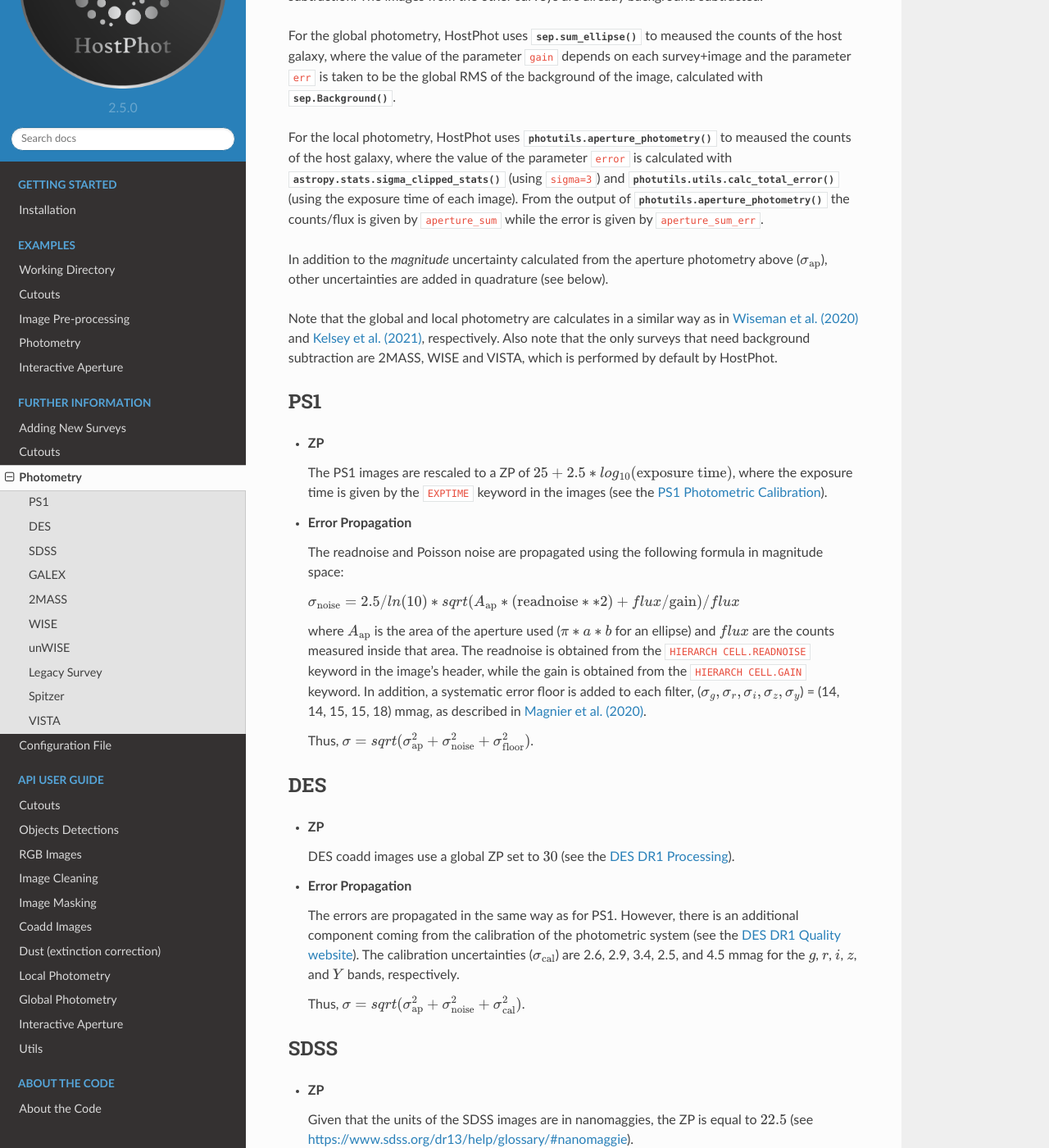
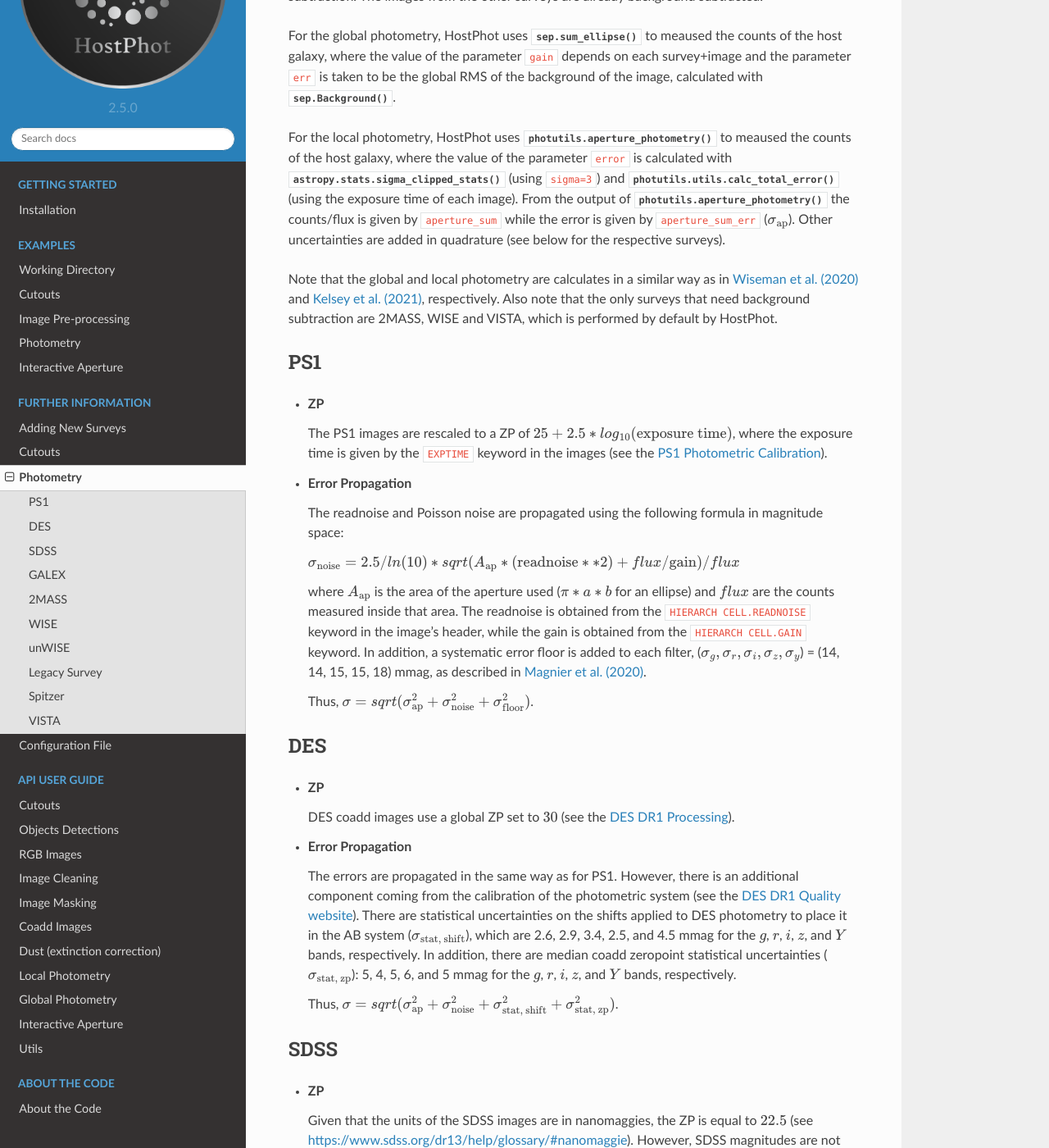
Before and after one commit to temuller/hostphot, a Sphinx documentation site: the page built from docs/further_information/photometry.rst, in a window 1280 px wide and 1400 px high, scrolled down 368 px. Shown: the whole window at 82% size. Built offline with Sphinx 7.4.7 and the Read the Docs theme 2.0.0, drawn with Linux system fonts in a browser that asks for light colours; pages that are not in the unit, such as notebooks, are missing from menus; some of the changed text lies outside the part shown.

Commit message:
update with v2.5.0 and extensive example

```diff
--- a/docs/api/image_cleaning.rst
+++ b/docs/api/image_cleaning.rst
@@ -3,5 +3,5 @@
 Image Cleaning
 ==============
 
-.. auromodule:: hostphot.image_cleaning
+.. automodule:: hostphot.image_cleaning
    :members:
--- a/docs/examples/photometry_example.rst
+++ b/docs/examples/photometry_example.rst
@@ -25,7 +25,7 @@ Local photometry can be obtained for the downloaded images. For this, a circular
 	                     	     save_plots=True)
 
 
-``results`` is a dictionary with the photometry (magnitudes) of the filters used. Note that the coordinates are at the position of the object (``SN2004eo``). The cosmology can be changed with :func:`lp.choose_cosmology()`. Setting ``use_mask=True`` tells HostPhot to used the masked images previously created (see :ref:`Image Pre-processing <preprocessing>`) and setting ``save_plots=True`` provides output plots with the images and the apertures used, which are saved under the object's directory.
+``results`` is a dictionary with the photometry (flux and magnitudes) of the filters used (the results are saved into a CSV file). Note that the coordinates are at the position of the object (``SN2004eo``). The cosmology can be changed with :func:`lp.choose_cosmology()`. Setting ``use_mask=True`` tells HostPhot to used the masked images previously created (see :ref:`Image Pre-processing <preprocessing>`) and setting ``save_plots=True`` provides output plots with the images and the apertures used, which are saved under the object's directory.
 
 Image with local aperture:
 
--- a/docs/examples/preprocessing.rst
+++ b/docs/examples/preprocessing.rst
@@ -41,8 +41,8 @@ Some low-redshift galaxy can have foreground stars "sitting" on top of them. Hos
                 	    common_params=coadd_mask_params)
 
 
-Note that the host-galaxy coordinates need to be provided so HostPhot knows which object not to mask out. The steps above create masked fits images, in this case, with the names ``masked_PS1_<filter>.fits``. See below an exmaple of this mask applied:
+Note that the host-galaxy coordinates need to be provided so HostPhot knows which object not to mask out. The steps above create masked fits images, in this case, with the names ``masked_PS1_<filter>.fits``. See below an example of this mask applied:
 
 .. image:: static/mask.png
 
-If the user is not happy with the result of the masking, there are a few parameters that can be adjusted. For instance, ``threshold`` sets the threshold (how many sigmas above the background noise) used by ``sep`` for detecting objects. Lowering it will allow the detection of fainter objects. ``sigma`` is the width of the gaussian used for convolving the image and masking the detected objects. If ``crossmatch`` is set to ``True``, the detected objects are cross-matched with the Gaia catalog and only those in common are kept. This is useful for very nearby host galaxies (e.g. that of SN 2011fe) so the structures of the galaxy are not maked out, artificially lowering its flux. Note that the images can be background subtracted by setting ``bkg_sub=True``, although this is only needed for ``2MASS``, ``WISE`` and ``VISTA`` images only.
+If the user is not happy with the result of the masking, there are a few parameters that can be adjusted. For instance, ``threshold`` sets the threshold (how many sigmas above the background noise) used by ``sep`` for detecting objects. Lowering it will allow the detection of fainter objects. ``sigma`` is the width of the gaussian used for convolving the image and masking the detected objects. If ``crossmatch`` is set to ``True``, the detected objects are cross-matched with the Gaia catalog and only those in common are kept. This is useful for very nearby host galaxies (e.g. that of SN 2011fe) so the structures of the galaxy are not maked out, artificially lowering its flux. Note that the images can be background subtracted by setting ``bkg_sub=True``, although this is only needed for ``2MASS``, ``WISE`` and ``VISTA`` images only. Also note that the mask parameters are saved into a pickle file by default.
--- a/docs/examples/work_dir.rst
+++ b/docs/examples/work_dir.rst
@@ -14,7 +14,7 @@ HostPhot relies on the same working directory accross different modules and func
 
 .. code:: python
 
-	Hostphot version: 2.1.1
+	Hostphot version: 2.5.0
 	Working directory: images
 
 
--- a/docs/further_information/photometry.rst
+++ b/docs/further_information/photometry.rst
@@ -13,9 +13,7 @@ However, the error propagation can be a lot more problematic for some surveys.
 
 For the global photometry, HostPhot uses :func:`sep.sum_ellipse()` to meaused the counts of the host galaxy, where the value of the parameter ``gain`` depends on each survey+image and the parameter ``err`` is taken to be the global RMS of the background of the image, calculated with :func:`sep.Background()`.
 
-For the local photometry, HostPhot uses :func:`photutils.aperture_photometry()` to meaused the counts of the host galaxy, where the value of the parameter ``error`` is calculated with :func:`astropy.stats.sigma_clipped_stats` (using ``sigma=3``) and :func:`photutils.utils.calc_total_error` (using the exposure time of each image). From the output of :func:`photutils.aperture_photometry()` the counts/flux is given by ``aperture_sum`` while the error is given by ``aperture_sum_err``.
-
-In addition to the `magnitude` uncertainty calculated from the aperture photometry above (:math:`\sigma_{\text{ap}}`), other uncertainties are added in quadrature (see below).
+For the local photometry, HostPhot uses :func:`photutils.aperture_photometry()` to meaused the counts of the host galaxy, where the value of the parameter ``error`` is calculated with :func:`astropy.stats.sigma_clipped_stats` (using ``sigma=3``) and :func:`photutils.utils.calc_total_error` (using the exposure time of each image). From the output of :func:`photutils.aperture_photometry()` the counts/flux is given by ``aperture_sum`` while the error is given by ``aperture_sum_err`` (:math:`\sigma_{\text{ap}}`). Other uncertainties are added in quadrature (see below for the respective surveys).
 
 Note that the global and local photometry are calculates in a similar way as in `Wiseman et al. (2020) <https://ui.adsabs.harvard.edu/abs/2020MNRAS.495.4040W/abstract>`_ and `Kelsey et al. (2021)  <https://ui.adsabs.harvard.edu/abs/2021MNRAS.501.4861K/abstract>`_, respectively. Also note that the only surveys that need background subtraction are 2MASS, WISE and VISTA, which is performed by default by HostPhot.
 
@@ -48,9 +46,9 @@ DES
 
 * **Error Propagation**
 
-  The errors are propagated in the same way as for PS1. However, there is an additional component coming from the calibration of the photometric system (see the `DES DR1 Quality website <https://des.ncsa.illinois.edu/releases/dr1/dr1-docs/quality>`_). The calibration uncertainties (:math:`\sigma_{\text{cal}}`) are 2.6, 2.9, 3.4, 2.5, and 4.5 mmag for the :math:`g`, :math:`r`, :math:`i`, :math:`z`, and :math:`Y` bands, respectively.
+  The errors are propagated in the same way as for PS1. However, there is an additional component coming from the calibration of the photometric system (see the `DES DR1 Quality website <https://des.ncsa.illinois.edu/releases/dr1/dr1-docs/quality>`_). There are statistical uncertainties on the shifts applied to DES photometry to place it in the AB system (:math:`\sigma_{\text{stat, shift}}`), which are 2.6, 2.9, 3.4, 2.5, and 4.5 mmag for the :math:`g`, :math:`r`, :math:`i`, :math:`z`, and :math:`Y` bands, respectively. In addition, there are median coadd zeropoint statistical uncertainties (:math:`\sigma_{\text{stat, zp}}`): 5, 4, 5, 6, and 5 mmag for the :math:`g`, :math:`r`, :math:`i`, :math:`z`, and :math:`Y` bands, respectively.
 
-  Thus, :math:`\sigma = sqrt(\sigma_{\text{ap}}^2 + \sigma_{\text{noise}}^2 + \sigma_{\text{cal}}^2)`.
+  Thus, :math:`\sigma = sqrt(\sigma_{\text{ap}}^2 + \sigma_{\text{noise}}^2 + \sigma_{\text{stat, shift}}^2 + \sigma_{\text{stat, zp}}^2)`.
 
 
 SDSS
@@ -58,7 +56,7 @@ SDSS
 
 * **ZP**
 
-  Given that the units of the SDSS images are in nanomaggies, the ZP is equal to :math:`22.5` (see `https://www.sdss.org/dr13/help/glossary/#nanomaggie <https://www.sdss.org/dr13/help/glossary/#nanomaggie>`_).
+  Given that the units of the SDSS images are in nanomaggies, the ZP is equal to :math:`22.5` (see `https://www.sdss.org/dr13/help/glossary/#nanomaggie <https://www.sdss.org/dr13/help/glossary/#nanomaggie>`_). However, SDSS magnitudes are not exactly in AB system, as described in `https://www.sdss4.org/dr12/algorithms/fluxcal/#SDSStoAB <https://www.sdss4.org/dr12/algorithms/fluxcal/#SDSStoAB>`_. Therefore, offsets need to be applied to :math:`u` and :math:`z` bands: :math:`u_{\rm AB} = u_{\rm SDSS} - 0.04` and :math:`z_{\rm AB} = z_{\rm SDSS} + 0.02`.
 
 * **Error Propagation**
 
```
Also changed, not shown: other parts of docs/examples/photometry_example.rst (+1 -1 lines).
